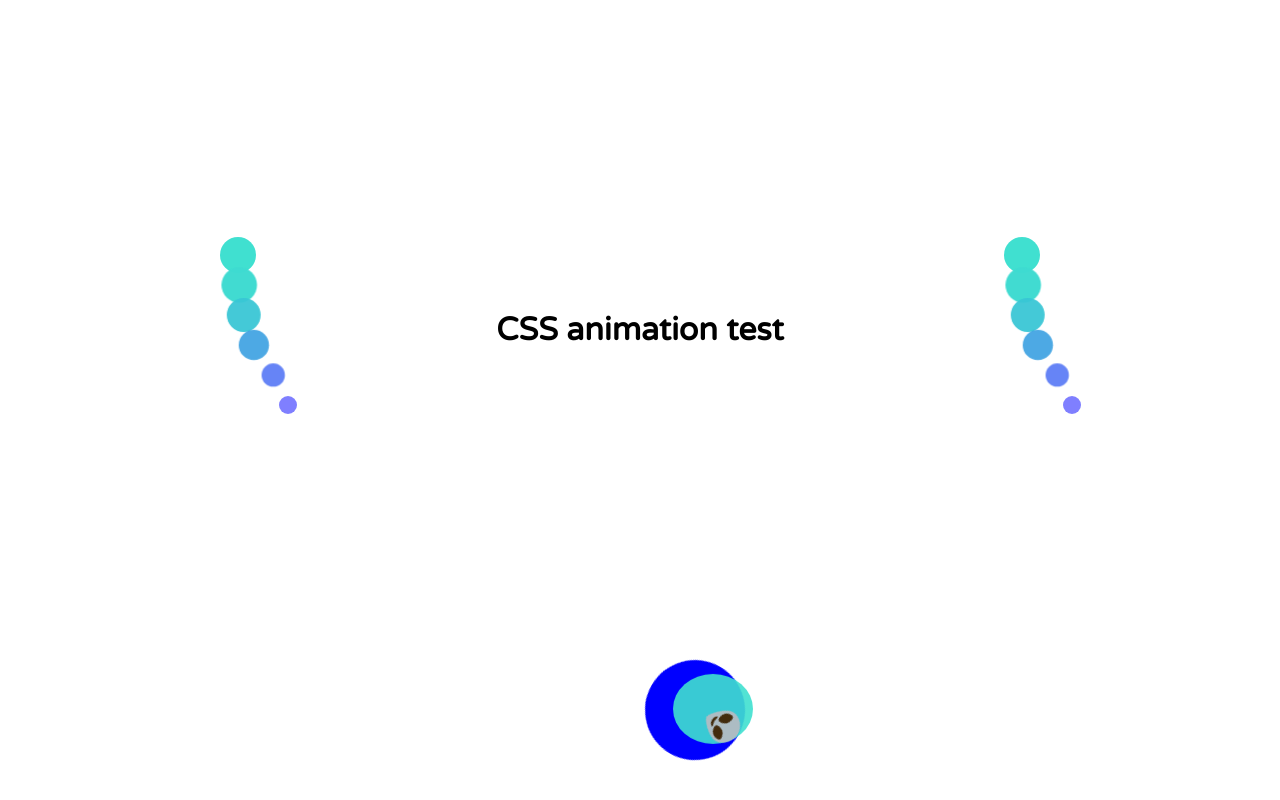
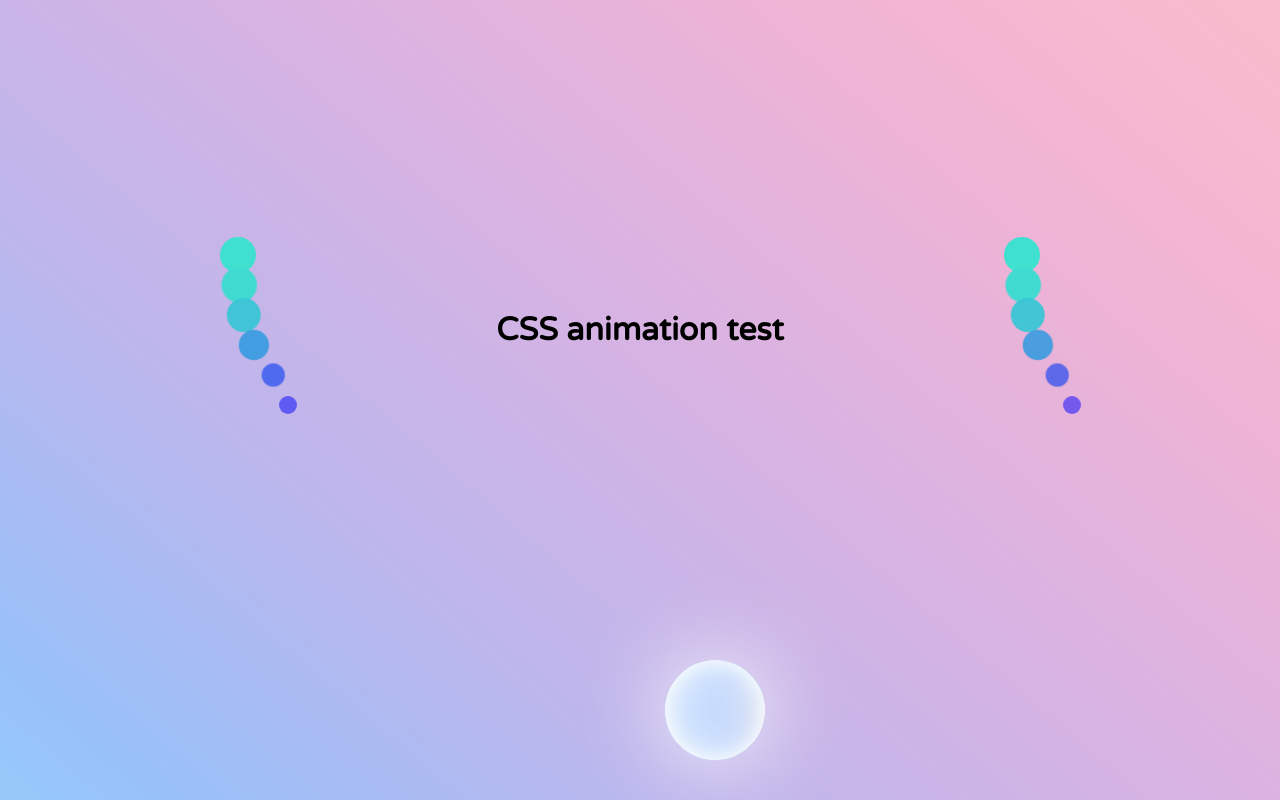
Before and after one commit to KristianB09/animasjon-test, a plain HTML site: page index.html in a window 1280 px wide. Shown: the top 800 px of the page. Drawn offline with Linux system fonts and the light colour scheme; a web font is replaced by a local one.

Commit message:
update to file

```diff
--- a/index.html
+++ b/index.html
@@ -34,8 +34,8 @@
         <div class="circle5"></div>
       </div>
     </div>
-    <div class="buttonAnimation">
-      <h1 id="alien">👽</h1>
-    </div>
+    <div class="buttonAnimation"></div>
+    <div class="ball"></div>
+    <div class="shadow"></div>
   </body>
 </html>
--- a/styles.css
+++ b/styles.css
@@ -1,6 +1,18 @@
 * {
   margin: 0;
   padding: 0;
+}
+
+body {
+  background-image: linear-gradient(
+    to top right,
+    #91defe,
+    #99c0f9,
+    #bdb6ec,
+    #d7b3e3,
+    #efb3d5,
+    #f9bccc
+  );
 }
 
 .animationContainer {
@@ -124,25 +136,30 @@ h1::selection {
   width: 100px;
   height: 100px;
   border-radius: 50%;
-  margin-top: 180px;
+  margin: 180px auto 200px;
   transform-origin: 200% center;
   position: relative;
   animation: rotate 3s linear infinite;
-  margin-bottom: 200px;
-  margin-left: auto;
-  margin-right: auto;
-  left: -170px;
-  background-color: blue;
+  left: -150px;
 }
 .buttonAnimation::before {
   content: "";
   position: absolute;
-  height: 70%;
-  width: 80%;
+  height: 100%;
+  width: 100%;
   border-radius: 50%;
-  background: turquoise;
+  background: radial-gradient(
+    circle at 75% 30%,
+    white 5px,
+    aqua 8%,
+    darkblue 60%,
+    aqua 100%
+  );
+  box-shadow: inset 0 0 20px #fff, inset 10px 0 46px #eaf5fc,
+    inset 88px 0px 60px #c2d8fe, inset -20px -60px 100px #fde9ea,
+    inset 0 50px 140px #fde9ea, 0 0 90px #fff;
   animation: rotate 3s linear reverse infinite;
-  opacity: 0.9;
+  opacity: 1;
 }
 
 .buttonAnimation:hover {
```
